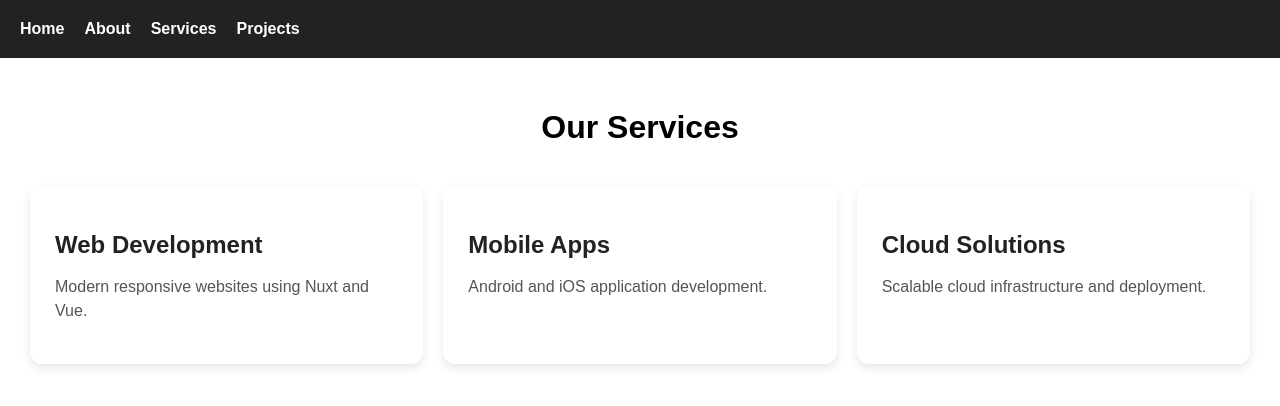
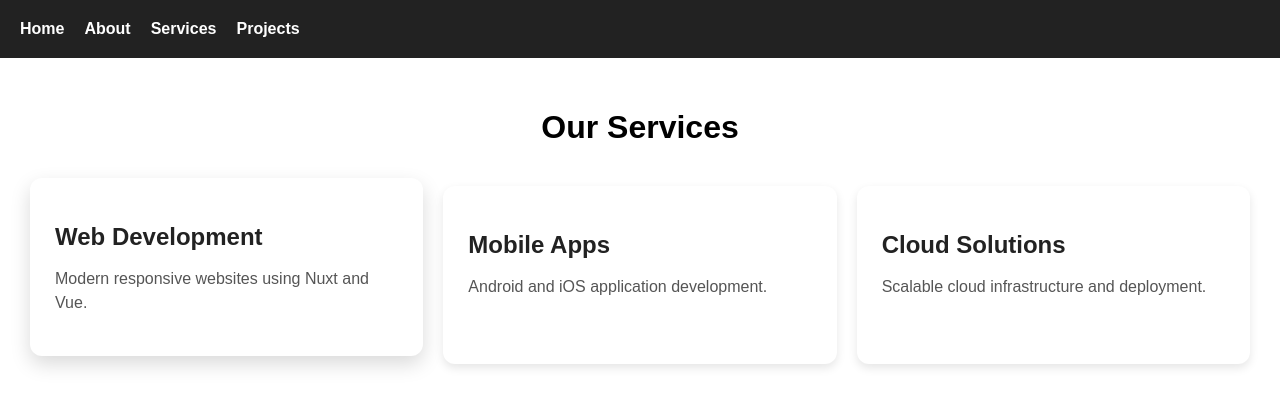
Before and after one commit to GaveshaD/it-company-website, a Nuxt app: page /services in a window 1280 px wide. In both pictures the pointer is over the element 226 px from the left and 275 px from the top of the page. Shown: the top 406 px of the page. Built offline with nearby package versions, Linux system fonts and the light colour scheme.

Commit message:
Update cart

```diff
--- a/app/components/ServiceCard.vue
+++ b/app/components/ServiceCard.vue
@@ -13,11 +13,20 @@
 </script>
 
 <style scoped>
+
+
 .card {
   background: white;
   padding: 25px;
   border-radius: 12px;
   box-shadow: 0 4px 10px rgba(0,0,0,0.1);
+  transition: transform 0.3s ease, box-shadow 0.3s ease;
+}
+
+
+.card:hover {
+  transform: translateY(-8px);
+  box-shadow: 0 8px 20px rgba(0,0,0,0.15);
 }
 
 .card h2 {
```
